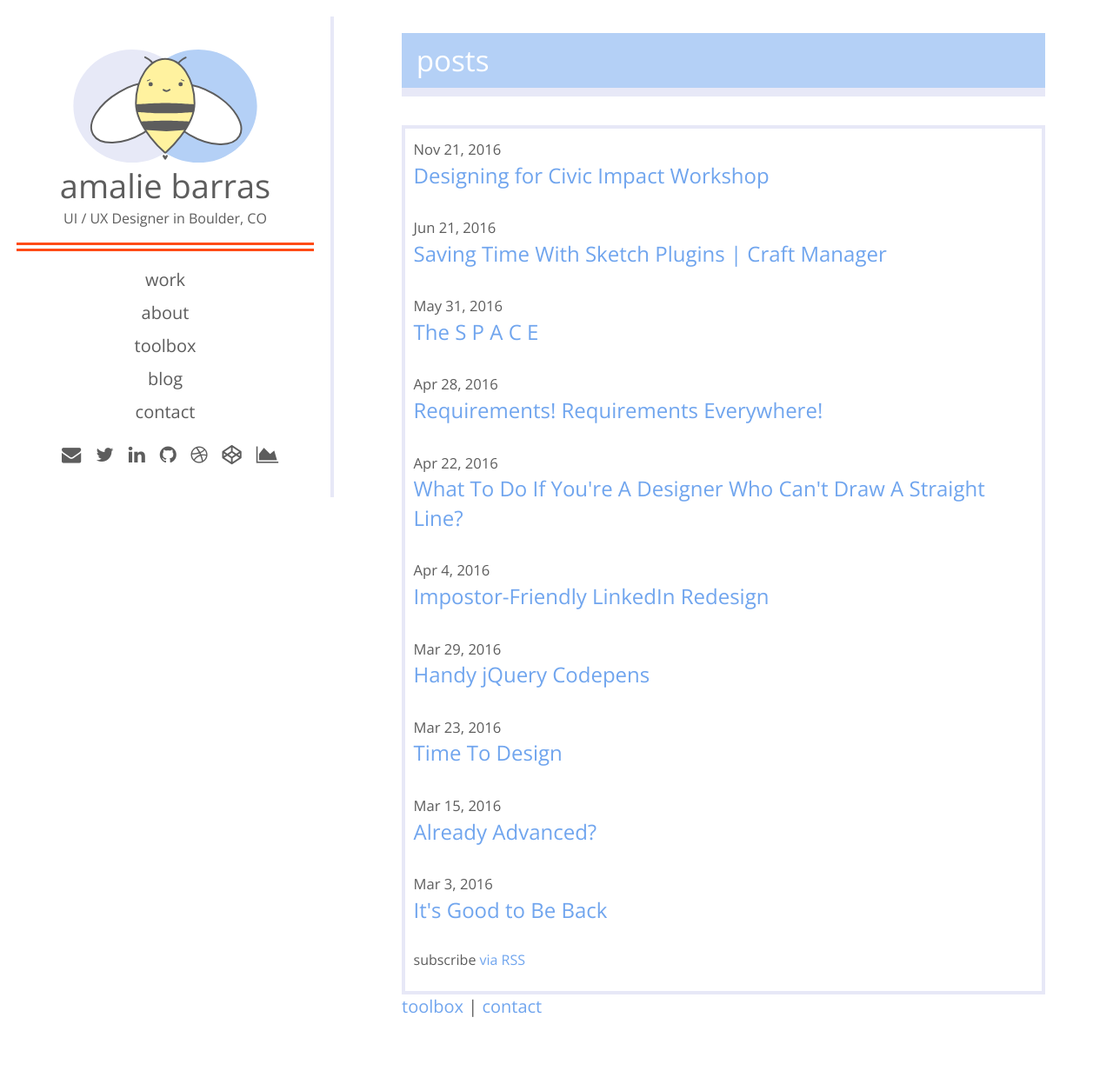
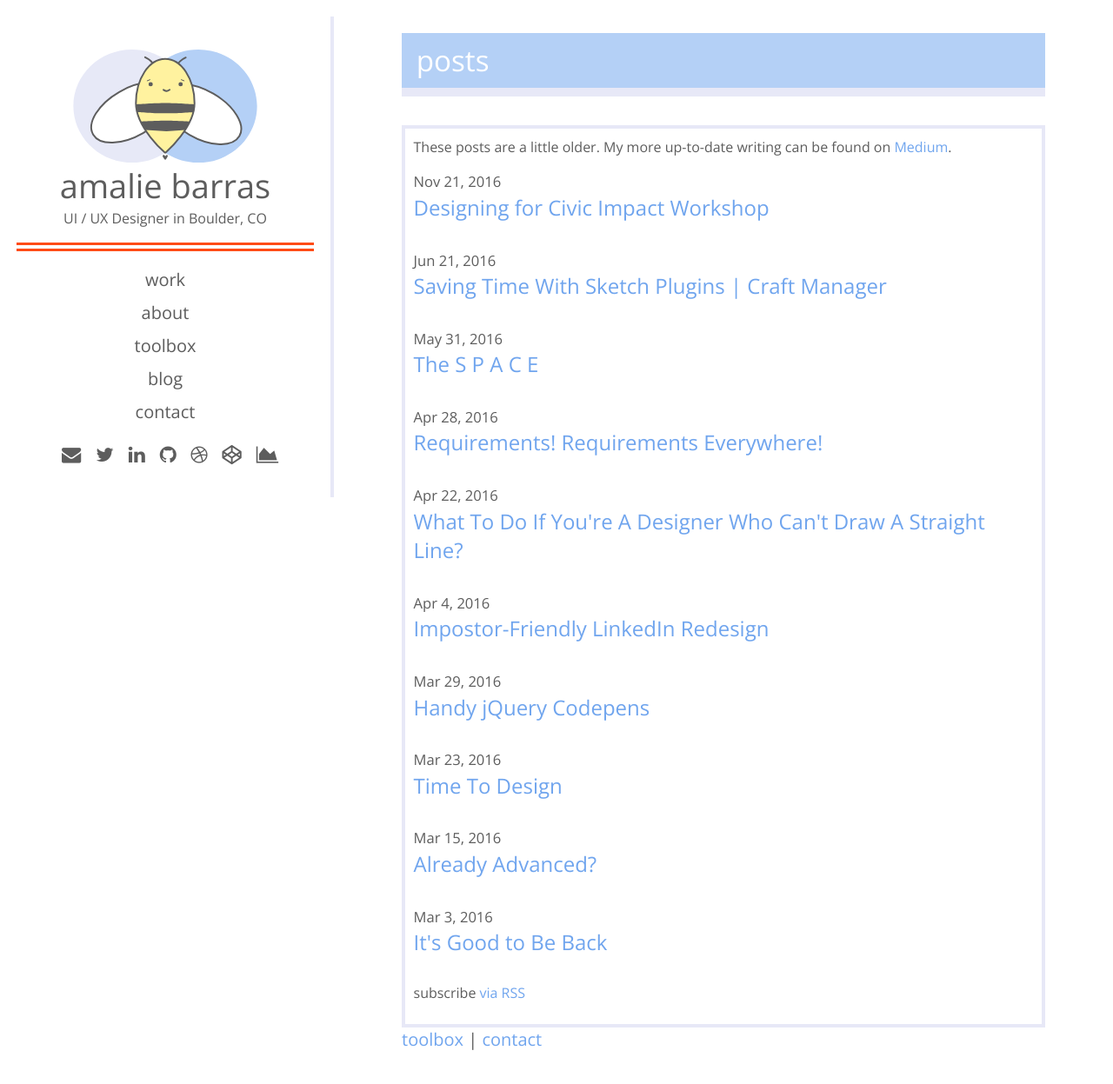
Before and after one commit to amaliebarras/amaliebarras.github.io, a Jekyll site: the page built from 04_blog.html, in a window 1280 px wide and 1255 px high. Shown: the top 1247 px of the window at 87% size. Built offline with Jekyll 4.4.1, drawn with Linux system fonts in a browser that asks for light colours; nearby versions of some CDN libraries.

Commit message:
add medium

```diff
--- a/04_blog.html
+++ b/04_blog.html
@@ -16,6 +16,7 @@ permalink: /blog
 
 	<div class = "col col-12">
       <div class = "posts">
+        <p> These posts are a little older. My more up-to-date writing can be found on <a href = "https://medium.com/@AmalieBarras">Medium</a>.
         <ul class="post-list">
           {% for post in site.posts %}
             <li>
```
